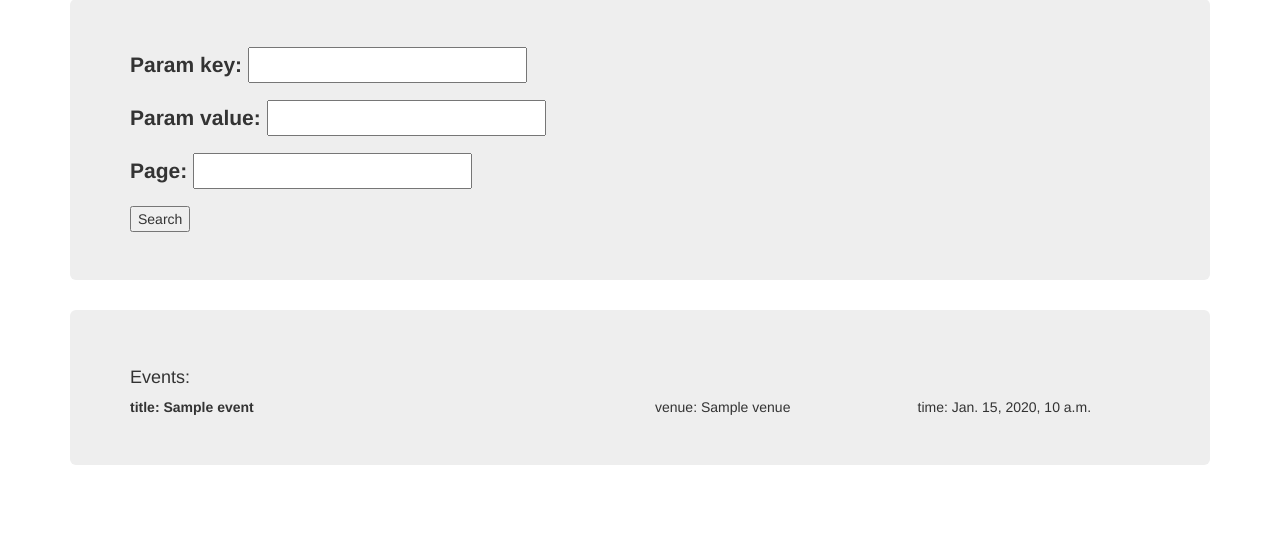
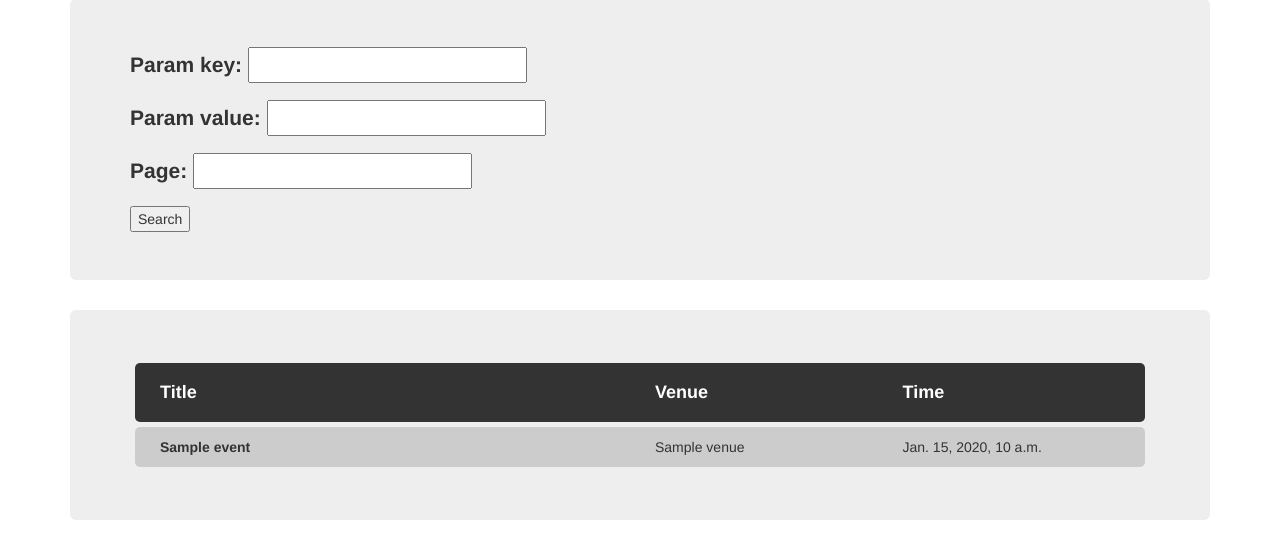
Before and after one commit to cschwartz525/concert-wishlist, a Django app: template src/templates/home.html in a window 1280 px wide. Shown: the part 71-630 px from the top of the page. Run offline with Django 3.2, Linux system fonts and the light colour scheme; the template is opened without the code that fills it: values that come from a table or form of the project are taken from there, most other values are stand-ins (such as "Sample title", 1, 10 or a date in 2020); some libraries are stand-ins or nearby versions.

Commit message:
Added headings to search results

```diff
--- a/src/static/wishlist/style/main.css
+++ b/src/static/wishlist/style/main.css
@@ -21,6 +21,10 @@
   padding: 10px;
 }
 
+.text-center {
+  text-align: center;
+}
+
 h4 {
   font-weight: inherit;
 }
--- a/src/templates/home.html
+++ b/src/templates/home.html
@@ -4,6 +4,8 @@
     <meta charset="utf-8" />
     <title>{{ title }}</title>
     <link rel="stylesheet" href="https://maxcdn.bootstrapcdn.com/bootstrap/3.3.6/css/bootstrap.min.css" />
+    {% load staticfiles %}
+    <link rel="stylesheet" type="text/css" href="{% static 'wishlist/style/main.css' %}" />
   </head>
   <body>
     <div class="container">
@@ -18,17 +20,29 @@
       </div>
 
       <div class="jumbotron">
-        <h4>Events:</h4>
+        {% if events %}
+          <div class="heading row">
+            <div class="col-xs-6">
+              <h4>Title</h4>
+            </div>
+            <div class="col-xs-3">
+              <h4>Venue</h4>
+            </div>
+            <div class="col-xs-3">
+              <h4>Time</h4>
+            </div>
+          </div>
+        {% endif %}
         {% for event in events %}
-            <div class="row">
+            <div class="data-item row">
               <div class="col-xs-6">
-                <strong>title: {{ event.title }}</strong>
+                <strong>{{ event.title }}</strong>
               </div>
               <div class="col-xs-3">
-                venue: {{ event.venue }}
+                {{ event.venue }}
               </div>
               <div class="col-xs-3">
-                time: {{ event.datetime }}
+                {{ event.datetime }}
               </div>
             </div>
         {% endfor %}
```
